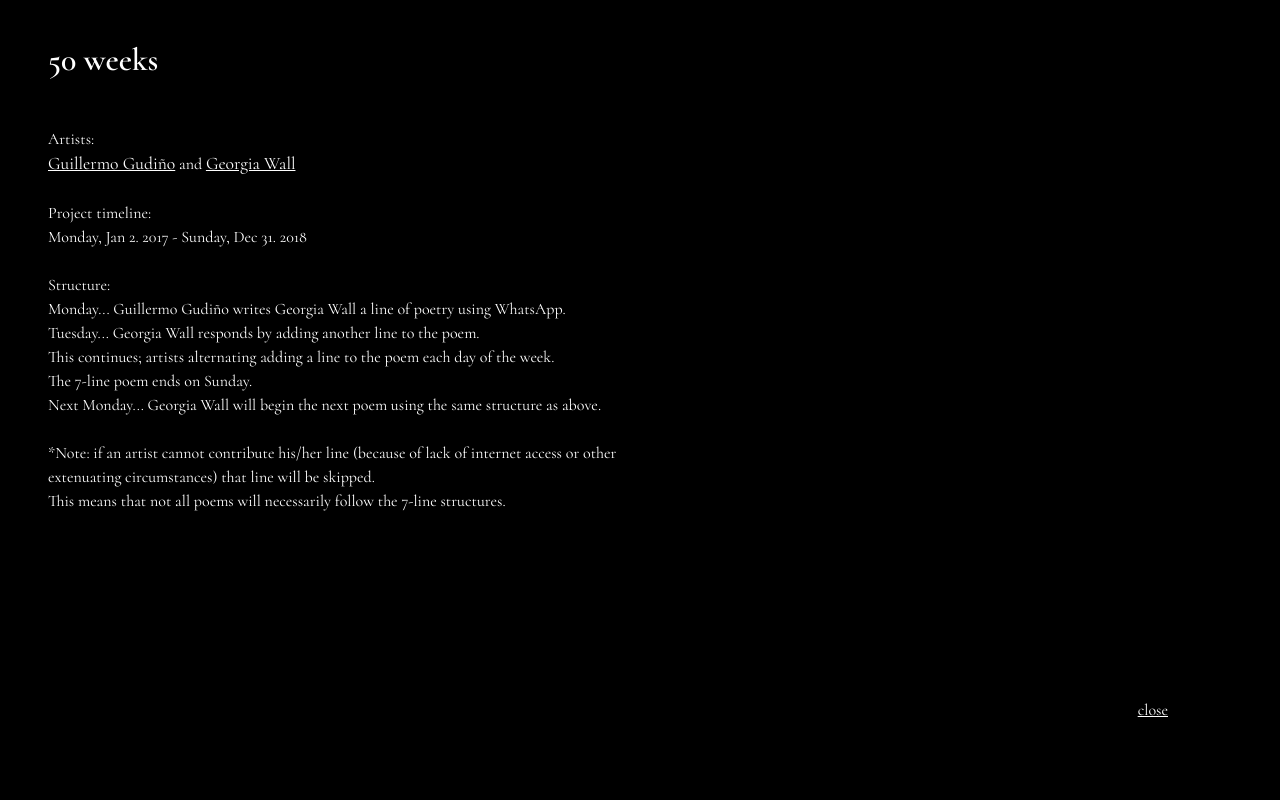
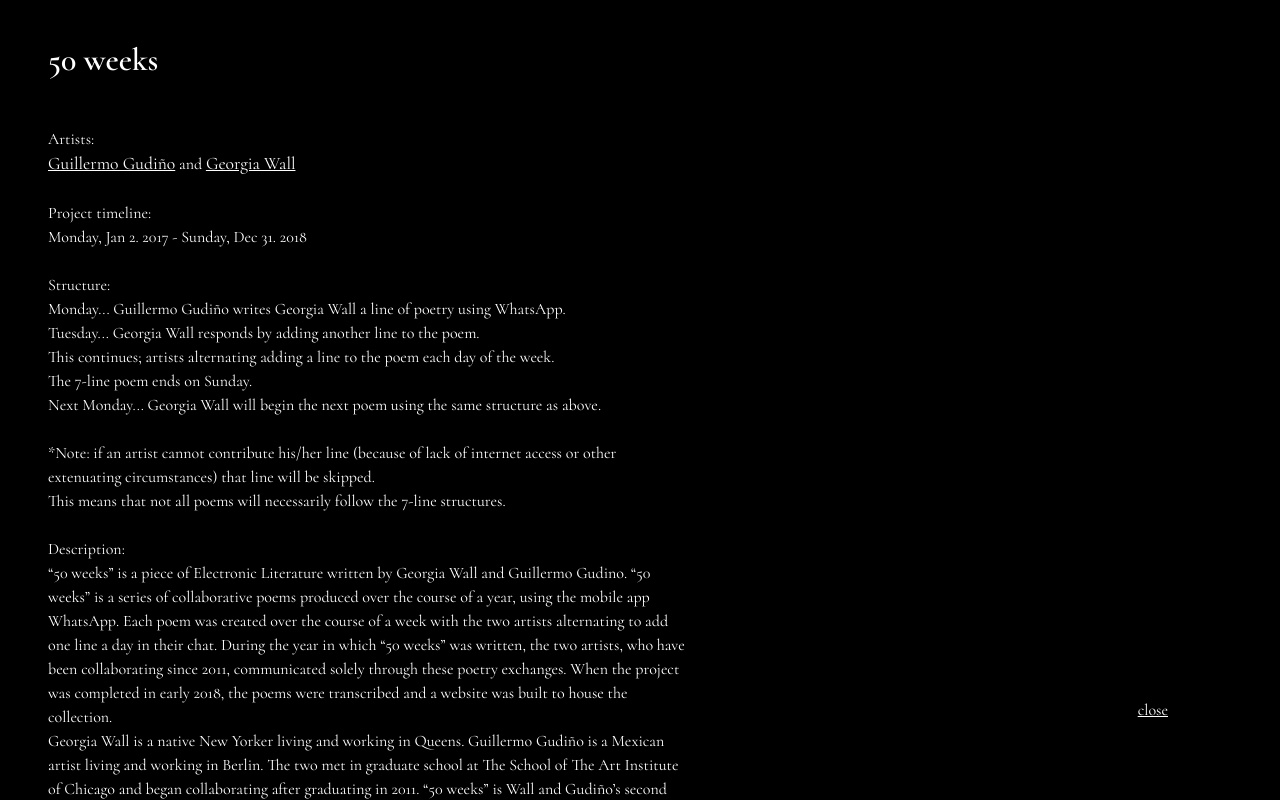
Before and after one commit to Musuauer/random_poems, a React (Create React App) app: page / in a window 1280 px wide. Both pictures are taken after a click on the element "info". Built offline with nearby package versions, Linux system fonts and the light colour scheme.

Commit message:
add: description

```diff
--- a/src/InfoWindow.js
+++ b/src/InfoWindow.js
@@ -40,6 +40,15 @@ export default function InfoWindow (props) {
           <br />
           <br />
         </p>
+        <p>
+          Description:
+        </p>
+        <p>
+        “50 weeks” is a piece of Electronic Literature written by Georgia Wall and Guillermo Gudino. “50 weeks” is a series of collaborative poems produced over the course of a year, using the mobile app WhatsApp. Each poem was created over the course of a week with the two artists alternating to add one line a day in their chat. During the year in which “50 weeks” was written, the two artists, who have been collaborating since 2011, communicated solely through these poetry exchanges. When the project was completed in early 2018, the poems were transcribed and a website was built to house the collection.
+        </p>
+        <p>
+        Georgia Wall is a native New Yorker living and working in Queens. Guillermo Gudiño is a Mexican artist living and working in Berlin. The two met in graduate school at The School of The Art Institute of Chicago and began collaborating after graduating in 2011. “50 weeks” is Wall and Gudiño’s second durational, long-distance collaborative project.
+        </p>
       </div>
       <div
         className='info-button'
```
